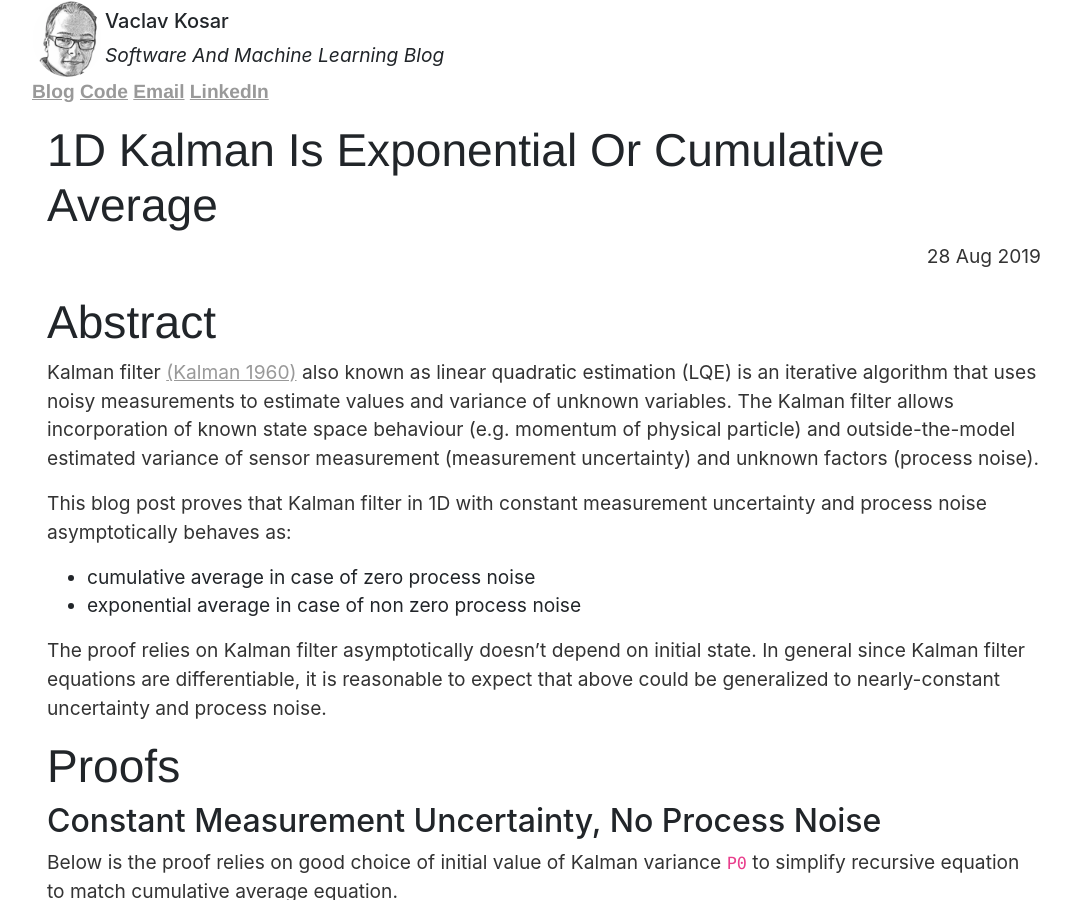
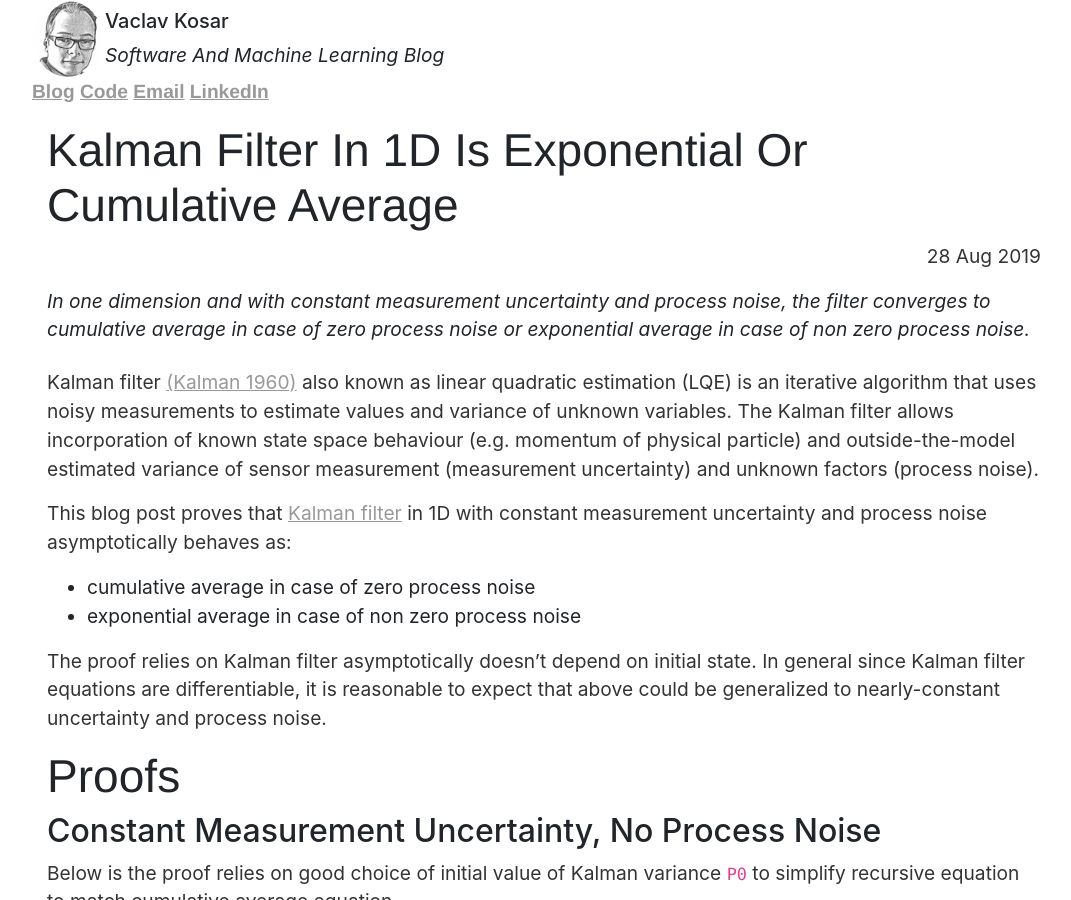
Before and after one commit to vackosar/vackosar.github.io, a Jekyll site: the page built from _posts/2019-08-28-1D-Kalman-Is-Exponential-Or-Cumulative-Average.md, in a window 1280 px wide and 900 px high. Shown: the whole window, without its empty margins (96-1167 px from the left). Built offline with Jekyll 4.4.1, drawn with Linux system fonts in a browser that asks for light colours; nearby versions of some CDN libraries; library files that are not in the unit come from our copies; comment, search, counter and statistics services are not loaded.

Commit message:
kalman filter

```diff
--- a/_posts/2019-08-28-1D-Kalman-Is-Exponential-Or-Cumulative-Average.md
+++ b/_posts/2019-08-28-1D-Kalman-Is-Exponential-Or-Cumulative-Average.md
@@ -1,13 +1,15 @@
 ---
 layout: post
-title: "1D Kalman Is Exponential Or Cumulative Average"
+title: "Kalman Filter In 1D Is Exponential Or Cumulative Average"
 date: 2019-08-28
+image: https://raw.githubusercontent.com/vackosar/vackosar.github.io/master/images/2019-08-28-kalman-1d-without-process-noise-proof.jpg
+description: In one dimension and with constant measurement uncertainty and process noise, the filter converges to cumulative average in case of zero process noise or exponential average in case of non zero process noise.
 ---
 
-# Abstract
-Kalman filter [(Kalman 1960)](https://www.cs.unc.edu/~welch/kalman/media/pdf/Kalman1960.pdf) also known as linear quadratic estimation (LQE) is an iterative algorithm that uses noisy measurements to estimate values and variance of unknown variables. The Kalman filter allows incorporation of known state space behaviour (e.g. momentum of physical particle) and outside-the-model estimated variance of sensor measurement (measurement uncertainty) and unknown factors (process noise).
+Kalman filter [(Kalman 1960)](https://www.cs.unc.edu/~welch/kalman/media/pdf/Kalman1960.pdf) also known as linear quadratic estimation (LQE) is an iterative algorithm that uses noisy measurements to estimate values and variance of unknown variables.
+The Kalman filter allows incorporation of known state space behaviour (e.g. momentum of physical particle) and outside-the-model estimated variance of sensor measurement (measurement uncertainty) and unknown factors (process noise).
 
-This blog post proves that Kalman filter in 1D with constant measurement uncertainty and process noise asymptotically behaves as:
+This blog post proves that [Kalman filter](https://www.cs.unc.edu/~welch/kalman/media/pdf/Kalman1960.pdf) in 1D with constant measurement uncertainty and process noise asymptotically behaves as:
 
  - cumulative average in case of zero process noise
  - exponential average in case of non zero process noise
```
